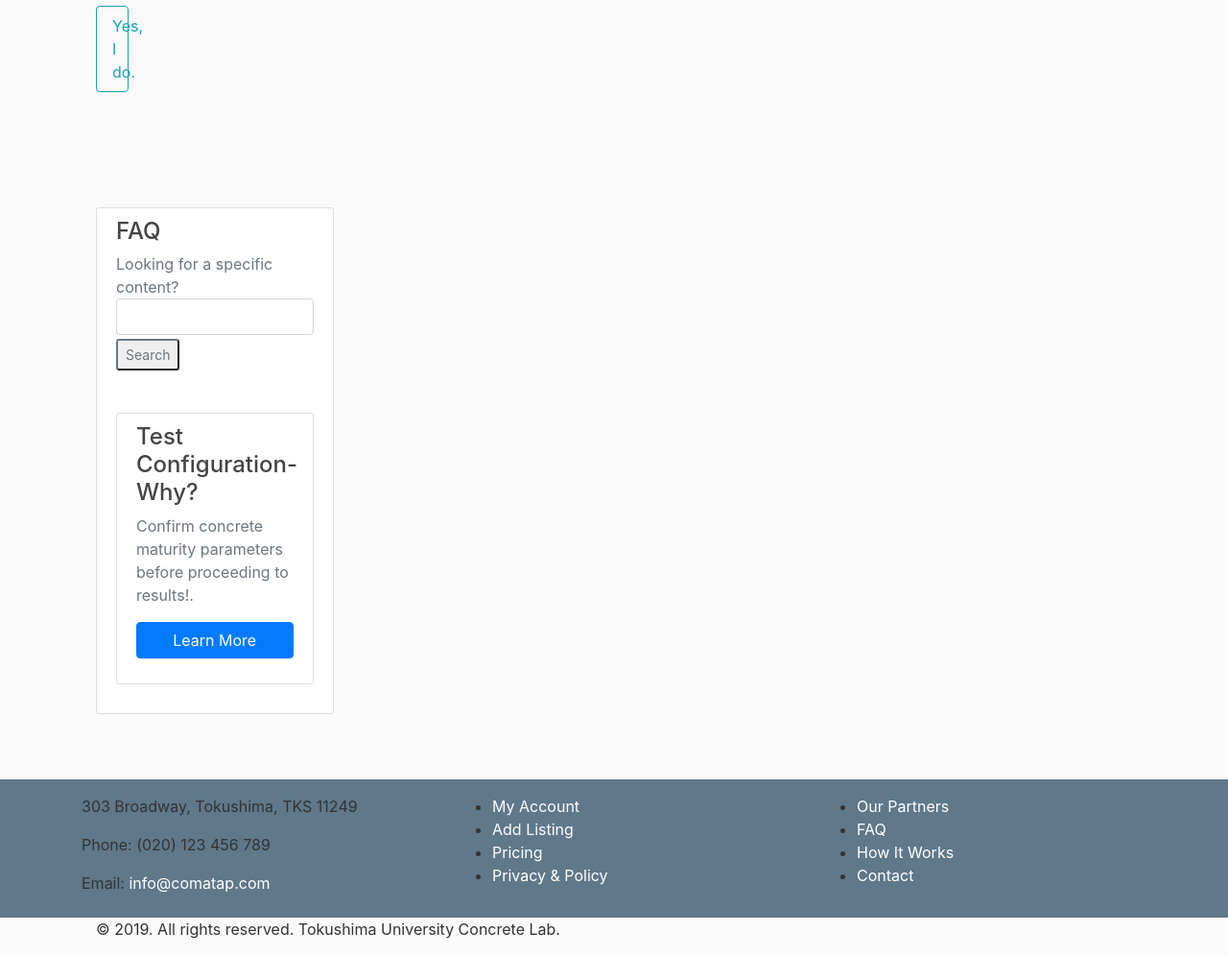
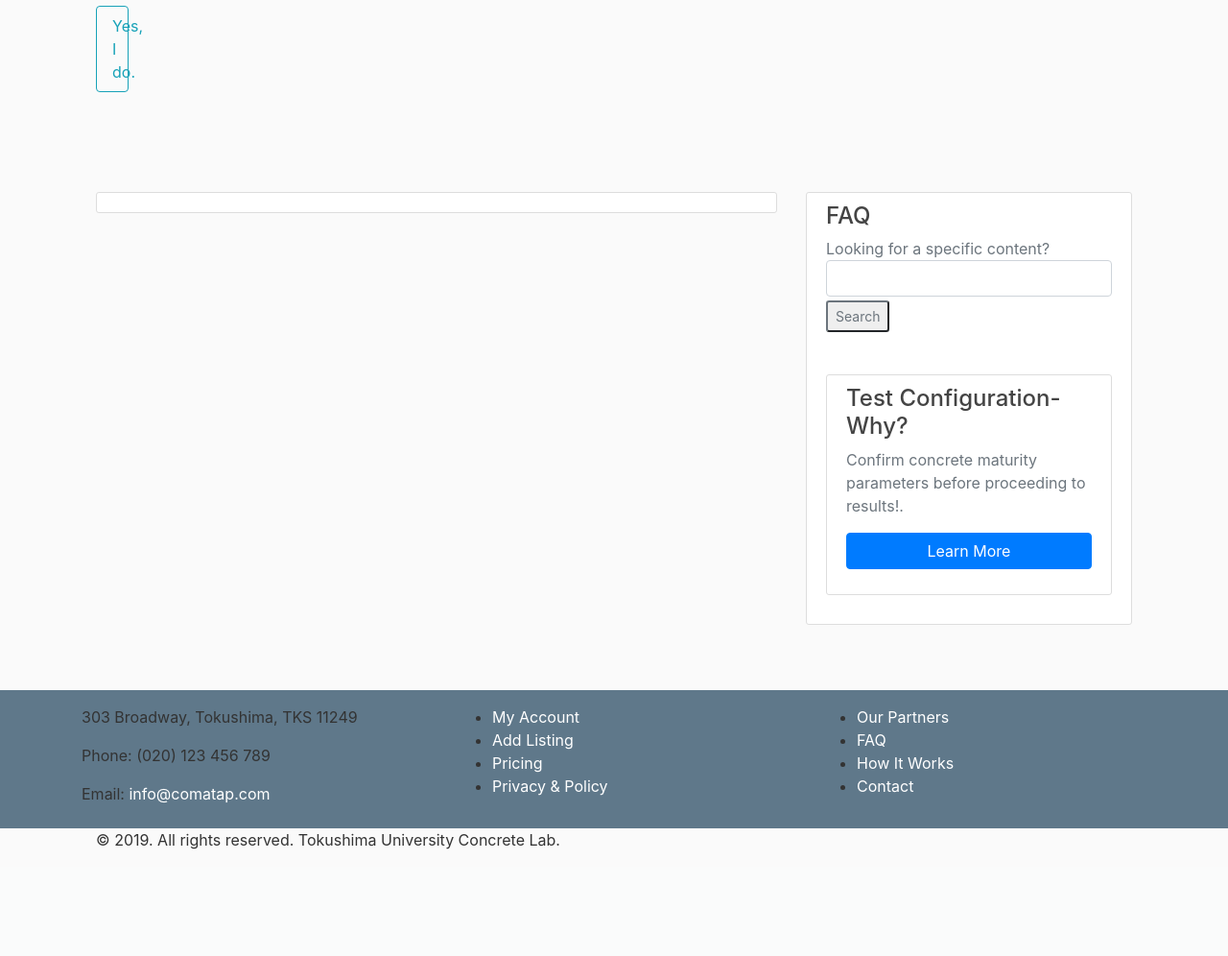
Before and after one commit to olurepo/comatap, a Django app: page /blog/ in a window 1280 px wide. Shown: the part 316-1312 px from the top of the page at 96% size. After the commit the page ends 1201 px from the top, so only its background shows below. Run offline with Django 3.2, Linux system fonts and the light colour scheme; data that the repository does not hold is empty; some libraries are stand-ins or nearby versions.

Commit message:
Blog Homepage Arrangement

```diff
--- a/blog/templates/blog/home.html
+++ b/blog/templates/blog/home.html
@@ -10,20 +10,21 @@
       <div class="col-md-10">
         <div class="row">
             <div class="article-content">
-              <div class="form-group col-md-4 mb-3 mt-3">
+              <p class="form-group col-md-4 mb-3 mt-3">
                 {% if user.is_authenticated %}
                   <a class="nav-item nav-link btn btn-outline-info" href="{% url 'post-create' %}"> Create New Article </a>
                 {% else %}
                   <a class="nav-item nav-link btn btn-outline-info" href="{% url 'register' %}"> Yes, I do. </a>
                 {% endif %}
-              </div>
+              </p>
             </div>
         </div>
       </div>
     </p>
+    <div class="col-md-12">
       <div class="row">
-      <div class="col-md-12">
-        <div class="col-md-8 mt-3 media-body">
+        <div class="col-md-8">
+          <div class="content-section">
             {% for post in posts %}  <!-- this is similar to 'for loop' in python -->
                 <article class="media content-section">
                 <img class="rounded-circle article-img" src="{{ post.author.profile.image.url }}">
@@ -56,7 +57,8 @@
               {% endif %}
             {% endif %}
           </div>
-        <div class="col-md-3">
+        </div>
+        <div class="col-md-4">
           <div class="content-section">
               <h4> FAQ </h4>
               <div class='text-muted'>Looking for a specific content?
```
Lines whose indentation alone changed are shown as unchanged.
